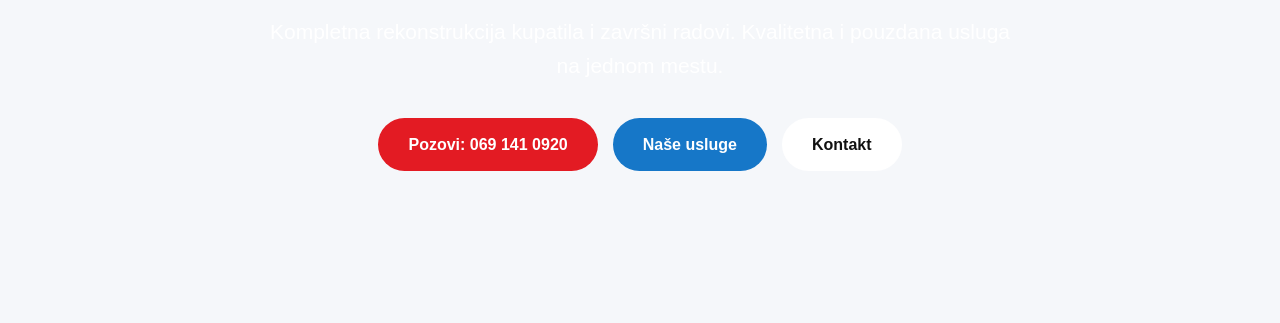
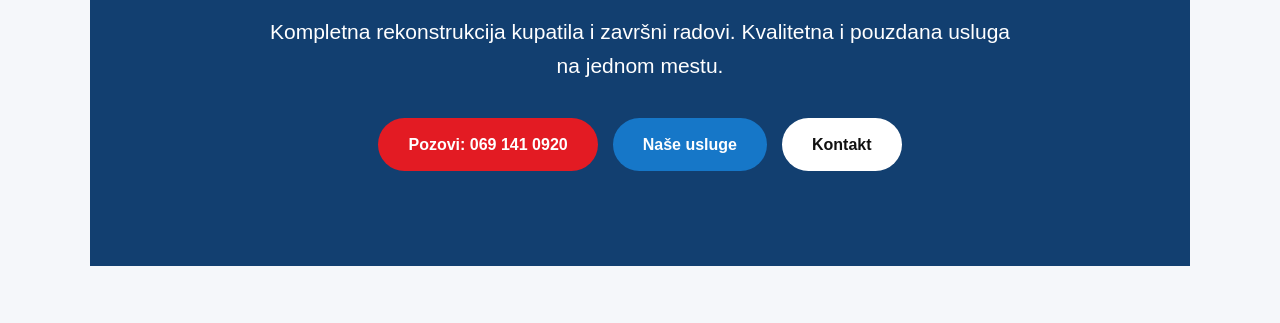
Before and after one commit to mkmont024-create/mk-mont, a plain HTML site: page index.html in a window 1280 px wide. Shown: the part 364-687 px from the top of the page. Drawn offline with Linux system fonts and the light colour scheme.

Commit message:
Update index.html

```diff
--- a/index.html
+++ b/index.html
@@ -59,7 +59,7 @@ nav a:hover {
 }
 
 .hero {
-    background: linear-gradient(135deg, #081a2e 0%, #123f70 55%, #eb5121b 100%);
+    background: #123f70;
     color: white;
     text-align: center;
     padding: 95px 20px;
```
